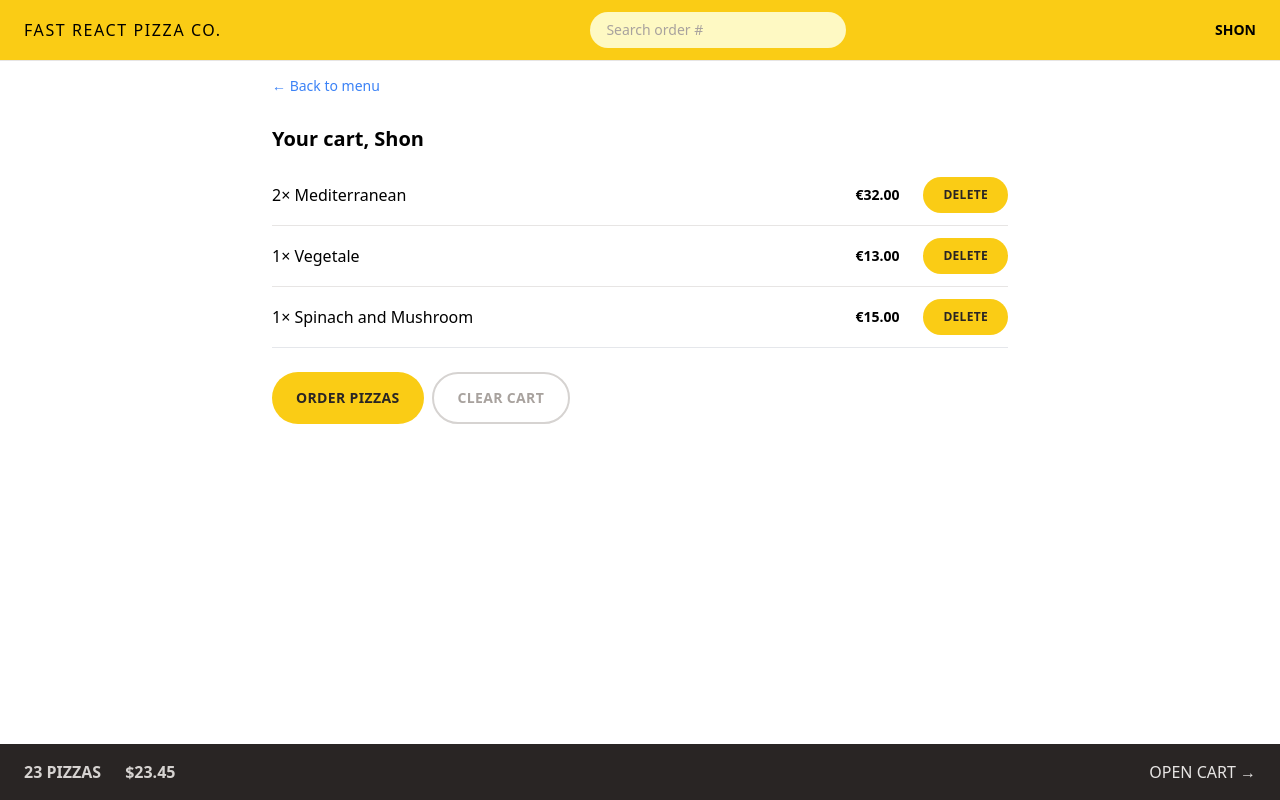
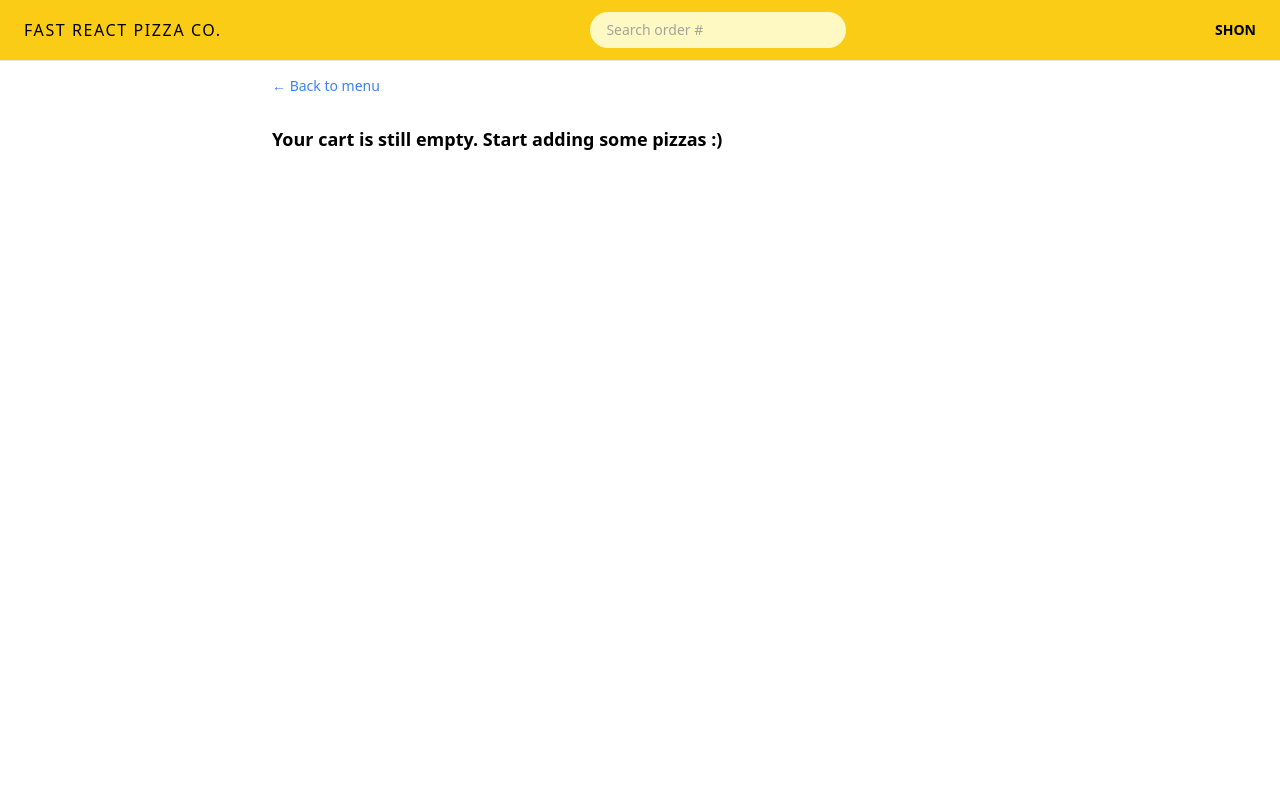
Before and after one commit to nemanjamalesija/fast-pizza, a React (Vite) app: page /cart in a window 1280 px wide. Built offline with nearby package versions, Linux system fonts and the light colour scheme.

Commit message:
Advance cart

```diff
--- a/src/features/cart/Cart.jsx
+++ b/src/features/cart/Cart.jsx
@@ -2,7 +2,9 @@
 import LinkButton from '../../ui/LinkButton';
 import Button from '../../ui/Button';
 import CartItem from './CartItem';
-import { useSelector } from 'react-redux';
+import { useDispatch, useSelector } from 'react-redux';
+import { clearCart, getCart } from './cartSlice';
+import EmptyCart from './EmptyCart';
 
 const fakeCart = [
   {
@@ -29,8 +31,11 @@
 ];
 
 function Cart() {
-  const cart = fakeCart;
+  const dispatch = useDispatch();
   const username = useSelector((state) => state.user.username);
+  const cart = useSelector(getCart);
+
+  if (!cart.length) return <EmptyCart />;
 
   return (
     <div className='px-4 py-3'>
@@ -49,7 +54,9 @@
           Order pizzas
         </Button>
 
-        <Button type='secondary'>Clear cart</Button>
+        <Button type='secondary' onClick={() => dispatch(clearCart())}>
+          Clear cart
+        </Button>
       </div>
     </div>
   );
--- a/src/features/cart/CartOverview.jsx
+++ b/src/features/cart/CartOverview.jsx
@@ -1,13 +1,21 @@
+import { useSelector } from 'react-redux';
 import { Link } from 'react-router-dom';
+import { getTotalCartPrice, getTotalCartQuantity } from './cartSlice';
+import { formatCurrency } from '../../utils/helpers';
 
 function CartOverview() {
+  const totalCartQuantity = useSelector(getTotalCartQuantity);
+  const totalCartPrice = useSelector(getTotalCartPrice);
+
+  if (!totalCartQuantity) return null;
+
   return (
-    <div className="flex items-center justify-between bg-stone-800 px-4 py-4 text-sm uppercase text-stone-200 sm:px-6 md:text-base">
-      <p className="space-x-4 font-semibold text-stone-300 sm:space-x-6">
-        <span>23 pizzas</span>
-        <span>$23.45</span>
+    <div className='flex items-center justify-between bg-stone-800 px-4 py-4 text-sm uppercase text-stone-200 sm:px-6 md:text-base'>
+      <p className='space-x-4 font-semibold text-stone-300 sm:space-x-6'>
+        <span>{totalCartQuantity}</span>
+        <span>{formatCurrency(totalCartPrice)}</span>
       </p>
-      <Link to="/cart">Open cart &rarr;</Link>
+      <Link to='/cart'>Open cart &rarr;</Link>
     </div>
   );
 }
--- a/src/features/cart/EmptyCart.jsx
+++ b/src/features/cart/EmptyCart.jsx
@@ -1,11 +1,13 @@
-import { Link } from 'react-router-dom';
+import LinkButton from '../../ui/LinkButton';
 
 function EmptyCart() {
   return (
-    <div>
-      <Link to="/menu">&larr; Back to menu</Link>
+    <div className='py-3 px-4 '>
+      <LinkButton to='/menu'>&larr; Back to menu</LinkButton>
 
-      <p>Your cart is still empty. Start adding some pizzas :)</p>
+      <p className='mt-7 font-semibold text-lg'>
+        Your cart is still empty. Start adding some pizzas :)
+      </p>
     </div>
   );
 }
--- a/src/features/cart/cartSlice.js
+++ b/src/features/cart/cartSlice.js
@@ -2,13 +2,13 @@
 
 const initialState = {
   cart: [
-    {
-      pizzaId: 12,
-      name: 'Mediterranean',
-      quantity: 2,
-      unitPrice: 16,
-      totalPrice: 32,
-    },
+    // {
+    //   pizzaId: 12,
+    //   name: 'Mediterranean',
+    //   quantity: 2,
+    //   unitPrice: 16,
+    //   totalPrice: 32,
+    // },
   ],
 };
 
@@ -16,7 +16,7 @@
   name: 'cart',
   initialState,
   reducers: {
-    additem(state, action) {
+    addItem(state, action) {
       state.cart.push(action.payload);
     },
     deleteItem(state, action) {
@@ -47,3 +47,11 @@
 } = cartSlice.actions;
 
 export default cartSlice.reducer;
+
+export const getCart = (state) => state.cart.cart;
+
+export const getTotalCartQuantity = (state) =>
+  state.cart.cart.reduce((sum, item) => sum + item.quantity, 0);
+
+export const getTotalCartPrice = (state) =>
+  state.cart.cart.reduce((sum, item) => sum + item.totalPrice, 0);
--- a/src/features/menu/MenuItem.jsx
+++ b/src/features/menu/MenuItem.jsx
@@ -7,16 +7,16 @@
   const { id, name, unitPrice, ingredients, soldOut, imageUrl } = pizza;
   const dispatch = useDispatch();
 
-  const handleAddToAcrt = () => {
+  function handleAddToCart() {
     const newItem = {
       pizzaId: id,
-      name: 'Mediterranean',
+      name,
       quantity: 1,
-      unitPrice: unitPrice,
+      unitPrice,
       totalPrice: unitPrice * 1,
     };
     dispatch(addItem(newItem));
-  };
+  }
 
   return (
     <li className='flex gap-4 py-2'>
@@ -40,7 +40,7 @@
           )}
 
           {!soldOut && (
-            <Button type='small' onClick={handleAddToAcrt}>
+            <Button type='small' onClick={handleAddToCart}>
               Add to cart
             </Button>
           )}
```
